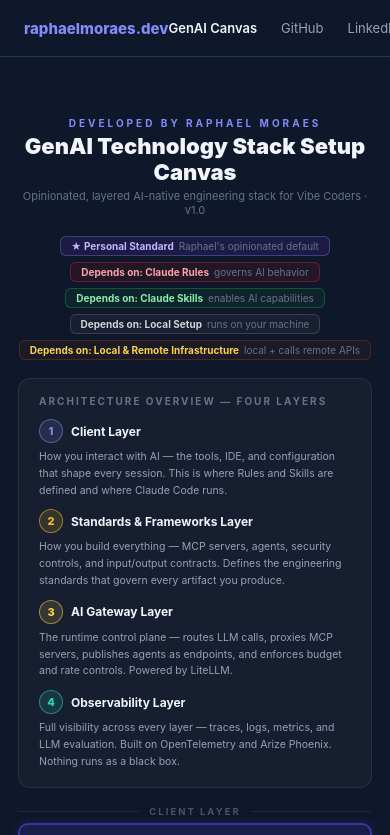
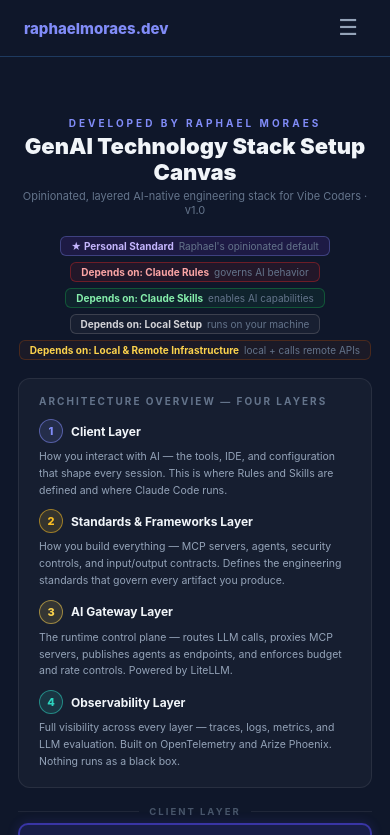
Before and after one commit to rdemoraes/rdemoraes.github.io, a Next.js app: page /canvas in a window 390 px wide. Shown: the top 835 px of the page. Built offline with nearby package versions, Linux system fonts and the light colour scheme.

Commit message:
Update the code, applying standards, updating README and remove duplicate github action workflow

```diff
--- a/components/NavBar.tsx
+++ b/components/NavBar.tsx
@@ -1,5 +1,7 @@
+import { useState } from "react";
 import Link from "next/link";
 import { useRouter } from "next/router";
+import styles from "../styles/navbar.module.css";
 
 const BRAND = "raphaelmoraes.dev";
 
@@ -27,8 +29,22 @@ const linkStyle = (active: boolean): React.CSSProperties => ({
   whiteSpace: "nowrap",
 });
 
+const mobileLinkStyle = (active: boolean): React.CSSProperties => ({
+  display: "block",
+  fontSize: 15,
+  fontFamily: "Inter, system-ui, sans-serif",
+  fontWeight: active ? 600 : 400,
+  color: active ? COLORS.linkActive : COLORS.linkDefault,
+  textDecoration: "none",
+  padding: "10px 0",
+  borderBottom: `1px solid ${COLORS.border}`,
+});
+
 export default function NavBar() {
   const { pathname } = useRouter();
+  const [isOpen, setIsOpen] = useState(false);
+
+  const close = () => setIsOpen(false);
 
   return (
     <div
@@ -36,10 +52,11 @@ export default function NavBar() {
         position: "sticky",
         top: 0,
         zIndex: 100,
-        borderBottom: `1px solid ${COLORS.border}`,
         background: COLORS.bg,
+        borderBottom: isOpen ? "none" : `1px solid ${COLORS.border}`,
       }}
     >
+      {/* Top bar */}
       <nav
         style={{
           maxWidth: 800,
@@ -52,7 +69,7 @@ export default function NavBar() {
         }}
       >
         {/* Brand */}
-        <Link href="/" style={{ textDecoration: "none" }}>
+        <Link href="/" onClick={close} style={{ textDecoration: "none" }}>
           <span
             style={{
               fontWeight: 800,
@@ -65,18 +82,12 @@ export default function NavBar() {
           </span>
         </Link>
 
-        {/* Nav links */}
-        <div style={{ display: "flex", alignItems: "center", gap: 24 }}>
+        {/* Desktop links */}
+        <div className={styles.desktopLinks}>
           {NAV_LINKS.map(({ label, href, external }) => {
             const active = !external && pathname === href;
             return external ? (
-              <a
-                key={label}
-                href={href}
-                target="_blank"
-                rel="noreferrer"
-                style={linkStyle(active)}
-              >
+              <a key={label} href={href} target="_blank" rel="noreferrer" style={linkStyle(active)}>
                 {label}
               </a>
             ) : (
@@ -86,7 +97,47 @@ export default function NavBar() {
             );
           })}
         </div>
+
+        {/* Hamburger — mobile only */}
+        <button
+          className={styles.hamburger}
+          onClick={() => setIsOpen((o) => !o)}
+          aria-label={isOpen ? "Close menu" : "Open menu"}
+          aria-expanded={isOpen}
+        >
+          {isOpen ? "✕" : "☰"}
+        </button>
       </nav>
+
+      {/* Mobile dropdown */}
+      {isOpen && (
+        <div className={styles.mobileMenu}>
+          {NAV_LINKS.map(({ label, href, external }) => {
+            const active = !external && pathname === href;
+            return external ? (
+              <a
+                key={label}
+                href={href}
+                target="_blank"
+                rel="noreferrer"
+                style={mobileLinkStyle(active)}
+                onClick={close}
+              >
+                {label}
+              </a>
+            ) : (
+              <Link
+                key={label}
+                href={href}
+                style={mobileLinkStyle(active)}
+                onClick={close}
+              >
+                {label}
+              </Link>
+            );
+          })}
+        </div>
+      )}
     </div>
   );
 }
--- /dev/null
+++ b/styles/navbar.module.css
@@ -0,0 +1,39 @@
+.desktopLinks {
+  display: flex;
+  align-items: center;
+  gap: 24px;
+}
+
+.hamburger {
+  display: none;
+  background: none;
+  border: none;
+  cursor: pointer;
+  padding: 8px;
+  color: #94a3b8;
+  font-size: 22px;
+  line-height: 1;
+  border-radius: 6px;
+}
+
+.hamburger:focus-visible {
+  outline: 2px solid #818cf8;
+  outline-offset: 2px;
+}
+
+.mobileMenu {
+  border-top: 1px solid #1e3a5f;
+  padding: 8px 24px 16px;
+  display: flex;
+  flex-direction: column;
+  gap: 2px;
+}
+
+@media (max-width: 640px) {
+  .desktopLinks {
+    display: none;
+  }
+  .hamburger {
+    display: block;
+  }
+}
```
